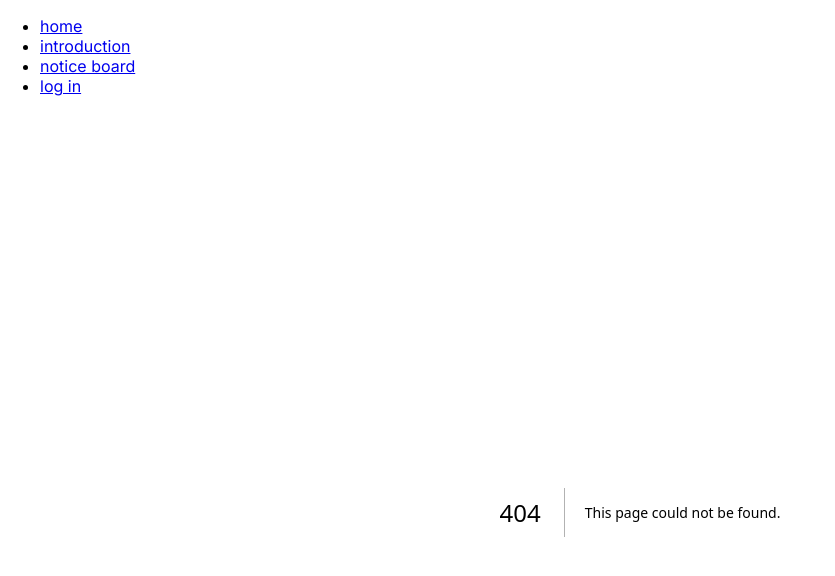
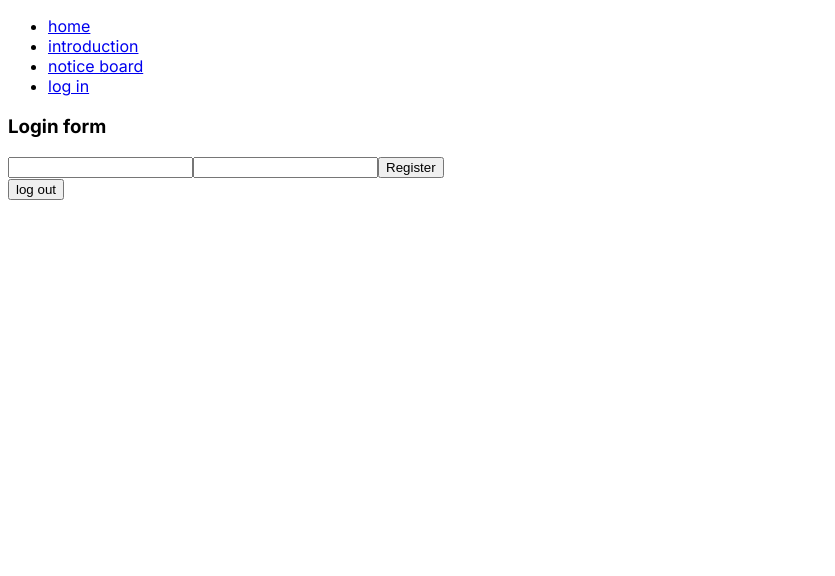
Before and after one commit to hendisantika/spring-boot-nextjs-sample1, a Next.js app in the folder frontend/: page /member/login in a window 1280 px wide. Before the commit this address had no page. Shown: the top 576 px of the page, without its empty margins (0-835 px from the left). Built offline with nearby package versions, Linux system fonts and the light colour scheme.

Commit message:
feat: Add member login page.tsx🫸🌀✏️📗🐧🐳⬆

```diff
--- /dev/null
+++ b/frontend/src/app/member/login/page.tsx
@@ -0,0 +1,38 @@
+'use client'
+
+import api from '@/utils/api'
+import {useState} from 'react'
+
+export default function Login() {
+    const [user, setUser] = useState({username: '', password: ''})
+
+    const handleSubmit = async (e) => {
+        e.preventDefault()
+        await api.post('/members/login', user)
+    }
+
+    const handleChange = (e) => {
+        const {name, value} = e.target
+        setUser({...user, [name]: value})
+    }
+
+    const handleLogout = async () => {
+        await api.post('/members/logout')
+    }
+
+    return (
+        <>
+            <h3>Login form</h3>
+            <form onSubmit={handleSubmit}>
+                <input type="text" name="username" onChange={handleChange}/>
+                <input
+                    type="password"
+                    name="password"
+                    onChange={handleChange}
+                />
+                <button type="submit">Register</button>
+            </form>
+            <button onClick={handleLogout}>log out</button>
+        </>
+    )
+}
```
